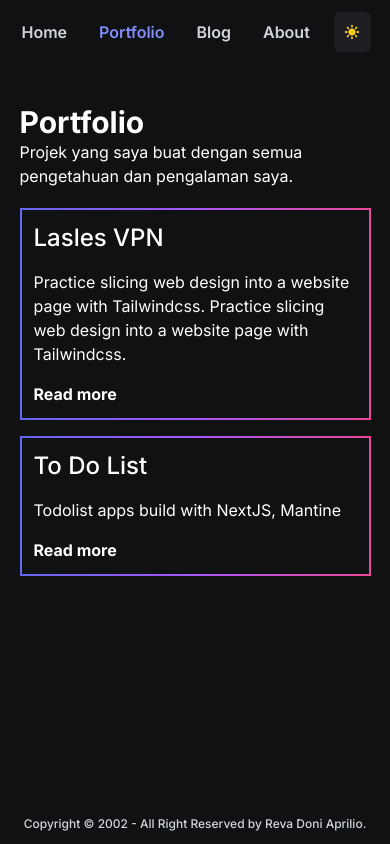
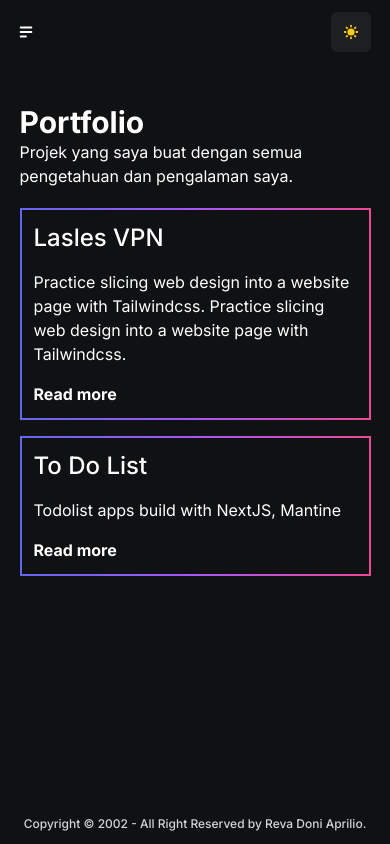
Before and after one commit to RevDonz/revdonz.my.id, a Next.js app: page /portfolio in a window 390 px wide. Built offline with nearby package versions, Linux system fonts and the light colour scheme.

Commit message:
feat(drawer): add drawer in mobile web mode

```diff
--- a/src/components/atoms/CanvasControl.tsx
+++ b/src/components/atoms/CanvasControl.tsx
@@ -13,7 +13,7 @@ const CanvasControl = ({ clearCanvas, color, setColor }: ControlProps) => {
   ];
 
   return (
-    <div className='fixed right-3 p-2 bg-gray-200 dark:bg-dark-600 rounded-full top-[25%] md:top-[unset] z-50'>
+    <div className='fixed right-3 p-2 bg-gray-200 dark:bg-dark-600 rounded-full top-[25%] md:top-[unset] z-40'>
       <div className='flex flex-col space-y-1'>
         {colors.map((data, key) => {
           return (
--- /dev/null
+++ b/src/components/atoms/DrawerToggler.tsx
@@ -0,0 +1,61 @@
+import clsx from 'clsx';
+import Link from 'next/link';
+import { useRouter } from 'next/router';
+import React, { useState } from 'react';
+import { HiMenuAlt2, HiOutlineX } from 'react-icons/hi';
+import { Routes } from '../mollecules/Navbar';
+import Button from './Button';
+
+const DrawerToggler = () => {
+  const [open, setOpen] = useState(false);
+  return (
+    <>
+      <Button
+        className={clsx(
+          'h-10 w-10 -ml-3.5',
+          'text-lg rounded-lg',
+          'md:hidden block'
+        )}
+        onClick={() => setOpen(!open)}
+      >
+        {!open ? <HiMenuAlt2 /> : <HiOutlineX />}
+      </Button>
+      {open && <Drawer />}
+    </>
+  );
+};
+
+const Drawer = () => {
+  const { pathname } = useRouter();
+
+  return (
+    <aside
+      className={clsx(
+        'fixed md:hidden w-screen h-screen',
+        'dark:bg-dark-900 bg-gray-50',
+        'left-0 top-20 z-50'
+      )}
+    >
+      <div className='layout flex flex-col'>
+        {Routes.map((route) => {
+          return (
+            <Link href={route.link} key={route.link}>
+              <a
+                className={clsx(
+                  'py-4 border-b-[1.6px] font-medium',
+                  pathname === route.link
+                    ? 'border-primary-600 dark:border-primary-500'
+                    : 'text-gray-700 dark:text-gray-300 border-dark-100 dark:border-dark-500'
+                )}
+              >
+                {route.name}
+              </a>
+            </Link>
+          );
+        })}
+      </div>
+    </aside>
+  );
+};
+
+export default DrawerToggler;
--- a/src/components/mollecules/Navbar.tsx
+++ b/src/components/mollecules/Navbar.tsx
@@ -1,7 +1,56 @@
+import clsx from 'clsx';
+import Link from 'next/link';
+import { useRouter } from 'next/router';
+
+export const Routes = [
+  {
+    link: '/',
+    name: 'Home',
+  },
+  {
+    link: '/portfolio',
+    name: 'Portfolio',
+  },
+  {
+    link: '/blog',
+    name: 'Blog',
+  },
+  {
+    link: '/about',
+    name: 'About',
+  },
+];
+
 const Navbar = () => {
+  const { pathname } = useRouter();
+  const isError =
+    pathname === '/_error' || pathname === '/_offline' || pathname === '/404';
+
+  if (isError) {
+    return null;
+  }
+
   return (
-    <div>Navbar</div>
-  )
-}
+    <nav className={clsx('items-center -ml-3.5 hidden md:flex')}>
+      {Routes.map((route) => {
+        return (
+          <Link key={route.name} href={route.link}>
+            <a
+              className={clsx(
+                'py-2 px-4 rounded-md transition-all font-semibold relative inline-flex',
+                'hover:bg-primary-100 dark:hover:bg-dark-500/50',
+                route.link === pathname
+                  ? 'text-primary-700 dark:text-primary-400'
+                  : 'text-gray-700 dark:text-gray-300'
+              )}
+            >
+              {route.name}
+            </a>
+          </Link>
+        );
+      })}
+    </nav>
+  );
+};
 
-export default Navbar
+export default Navbar;
--- a/src/components/organism/Header.tsx
+++ b/src/components/organism/Header.tsx
@@ -1,36 +1,9 @@
 import clsx from 'clsx';
-import Link from 'next/link';
-import { useRouter } from 'next/router';
+import DrawerToggler from '../atoms/DrawerToggler';
 import DarkMode from '../mollecules/DarkMode';
+import Navbar from '../mollecules/Navbar';
 
-const Navbar = () => {
-  const { pathname } = useRouter();
-  const isError =
-    pathname === '/_error' || pathname === '/_offline' || pathname === '/404';
-
-  if (isError) {
-    return null;
-  }
-
-  const Routes = [
-    {
-      link: '/',
-      name: 'Home',
-    },
-    {
-      link: '/portfolio',
-      name: 'Portfolio',
-    },
-    {
-      link: '/blog',
-      name: 'Blog',
-    },
-    {
-      link: '/about',
-      name: 'About',
-    },
-  ];
-
+const Header = () => {
   return (
     <header
       className={clsx(
@@ -44,29 +17,12 @@ const Navbar = () => {
           'flex items-center justify-between'
         )}
       >
-        <div className={clsx('flex items-center -ml-3.5')}>
-          {Routes.map((route) => {
-            return (
-              <Link key={route.name} href={route.link}>
-                <a
-                  className={clsx(
-                    'py-2 px-4 rounded-md transition-all font-semibold relative inline-flex',
-                    'hover:bg-primary-100 dark:hover:bg-dark-500/50',
-                    route.link === pathname
-                      ? 'text-primary-700 dark:text-primary-400'
-                      : 'text-gray-700 dark:text-gray-300'
-                  )}
-                >
-                  {route.name}
-                </a>
-              </Link>
-            );
-          })}
-        </div>
+        <DrawerToggler />
+        <Navbar />
         <DarkMode />
       </div>
     </header>
   );
 };
 
-export default Navbar;
+export default Header;
```
